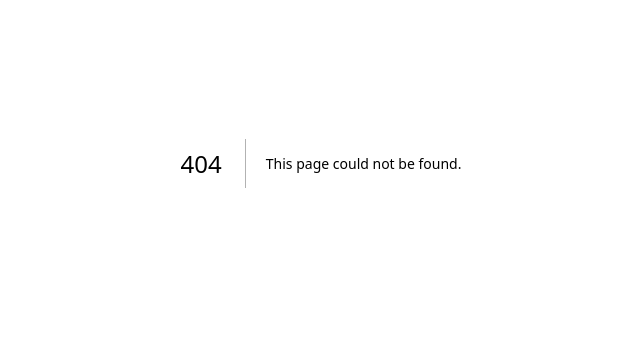
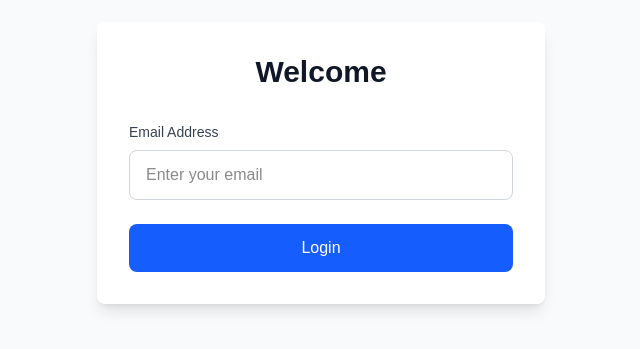
Before and after one commit to asusevski/tsfm-hackathon, a Next.js app: page /login in a window 1280 px wide. Before the commit this address had no page. Shown: the part 237-586 px from the top of the page, without its empty margins (319-959 px from the left). Built offline with nearby package versions, Linux system fonts and the light colour scheme.

Commit message:
add login page

```diff
--- /dev/null
+++ b/app/login/page.tsx
@@ -0,0 +1,54 @@
+'use client';
+
+import { useState } from 'react';
+import { useRouter } from 'next/navigation';
+
+export default function LoginPage() {
+  const [email, setEmail] = useState('');
+  const router = useRouter();
+
+  const handleLogin = (e: React.FormEvent) => {
+    e.preventDefault();
+    // Navigate to leaderboard (main page)
+    router.push('/');
+  };
+
+  return (
+    <div className="min-h-screen bg-gray-50 flex items-center justify-center px-4">
+      <div className="max-w-md w-full">
+        <div className="bg-white rounded-lg shadow-lg p-8">
+          <h1 className="text-3xl font-bold text-gray-900 text-center mb-8">
+            Welcome
+          </h1>
+
+          <form onSubmit={handleLogin}>
+            <div className="mb-6">
+              <label
+                htmlFor="email"
+                className="block text-sm font-medium text-gray-700 mb-2"
+              >
+                Email Address
+              </label>
+              <input
+                type="email"
+                id="email"
+                value={email}
+                onChange={(e) => setEmail(e.target.value)}
+                className="w-full px-4 py-3 border border-gray-300 rounded-lg focus:ring-2 focus:ring-blue-500 focus:border-transparent outline-none transition-all"
+                placeholder="Enter your email"
+                required
+              />
+            </div>
+
+            <button
+              type="submit"
+              className="w-full bg-blue-600 text-white py-3 rounded-lg font-medium hover:bg-blue-700 transition-colors focus:ring-4 focus:ring-blue-200"
+            >
+              Login
+            </button>
+          </form>
+        </div>
+      </div>
+    </div>
+  );
+}
```
